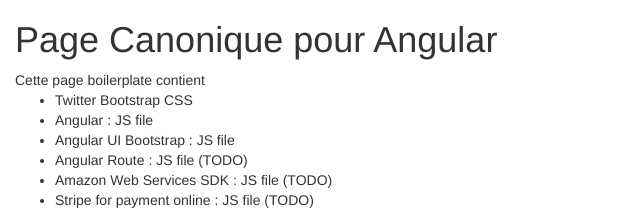
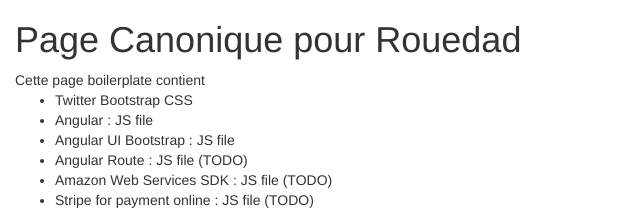
Before and after one commit to erwanbeauverger/rouedad, a plain HTML site: page angular_01_canonical.html in a window 1280 px wide. Shown: the top 217 px of the page, 0-640 px from the left. Drawn offline with nearby package versions, Linux system fonts and the light colour scheme.

Commit message:
Update angular_01_canonical.html

```diff
--- a/angular_01_canonical.html
+++ b/angular_01_canonical.html
@@ -20,7 +20,7 @@
 
 <body>
 	<div class="container-fluid">
-		<h1>Page Canonique pour Angular</h1>
+		<h1>Page Canonique pour Rouedad</h1>
 
 		Cette page boilerplate contient
 
```
